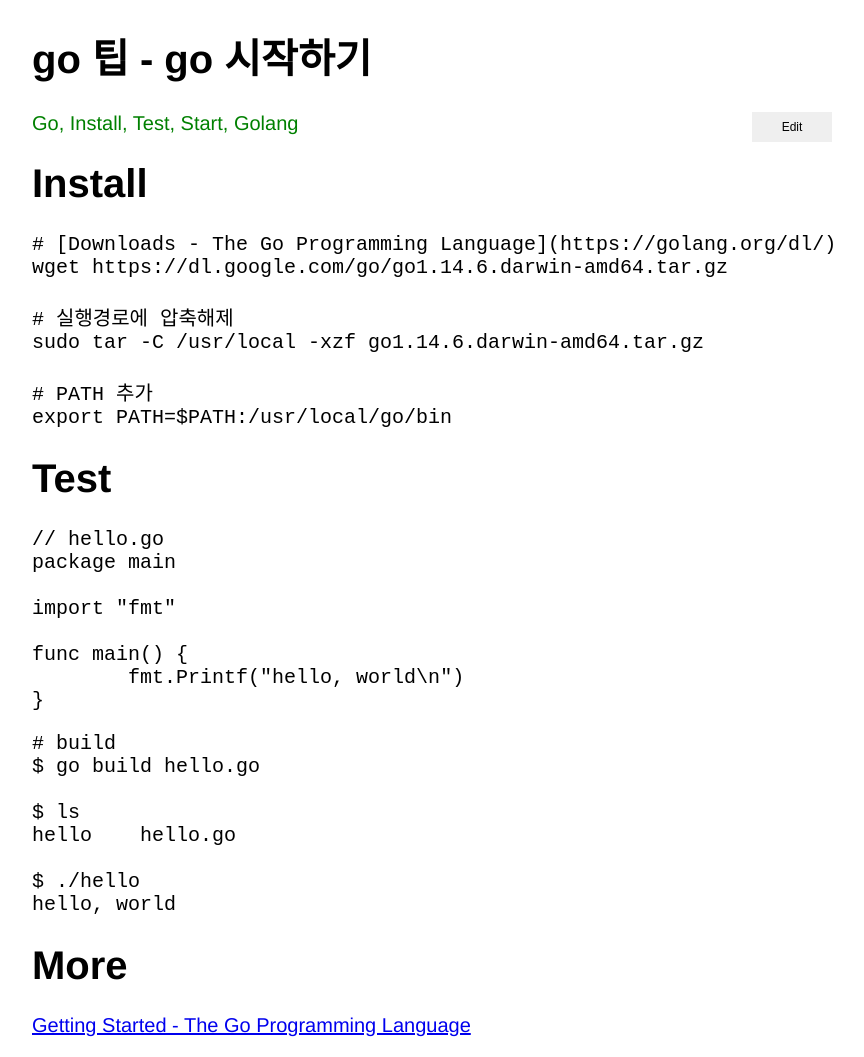
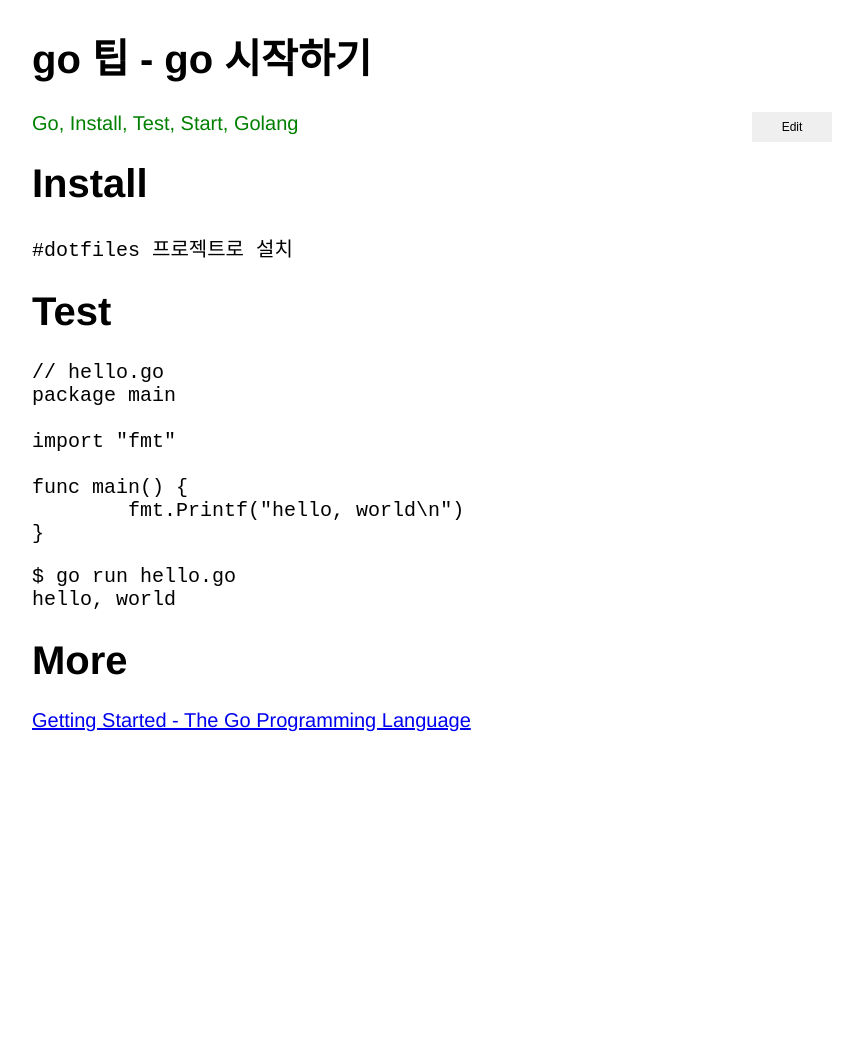
Before and after one commit to xiote/20200810_xiote.github.io, a Jekyll site: the page built from _posts/2020-08-03-15-26-05.md, in a window 1280 px wide. Shown: the whole page, without its empty margins (208-1072 px from the left). Built offline with Jekyll 4.4.1, drawn with Linux system fonts in a browser that asks for light colours; after the commit the page ends 900 px from its top, so only the background shows below that.

Commit message:
Update 2020-08-03-15-26-05.md

````diff
--- a/_posts/2020-08-03-15-26-05.md
+++ b/_posts/2020-08-03-15-26-05.md
@@ -6,14 +6,7 @@
 
 # Install
 ```
-# [Downloads - The Go Programming Language](https://golang.org/dl/)
-wget https://dl.google.com/go/go1.14.6.darwin-amd64.tar.gz
-
-# 실행경로에 압축해제
-sudo tar -C /usr/local -xzf go1.14.6.darwin-amd64.tar.gz
-
-# PATH 추가
-export PATH=$PATH:/usr/local/go/bin
+#dotfiles 프로젝트로 설치
 ```
 
 # Test
@@ -29,13 +22,7 @@
 ```
 
 ```
-# build
-$ go build hello.go
-
-$ ls
-hello    hello.go
-
-$ ./hello
+$ go run hello.go
 hello, world
 ```
 
````
